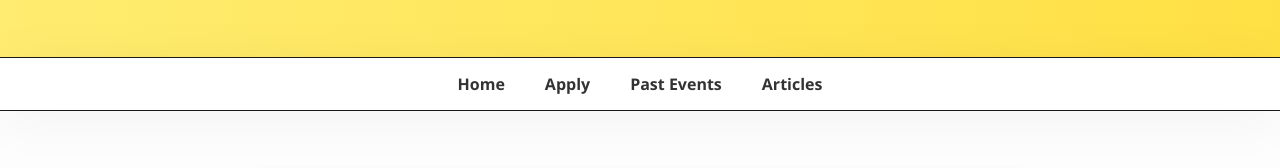
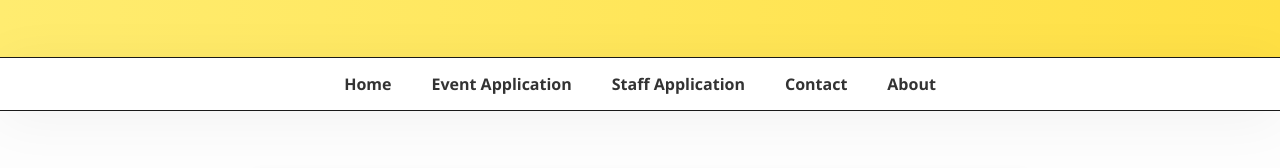
Before and after one commit to Nevm1nd/Nevmind-Civilization-Events, a plain HTML site: page index.html in a window 1280 px wide. Shown: the part 344-512 px from the top of the page. Drawn offline with Linux system fonts and the light colour scheme.

Commit message:
Update index.html

```diff
--- a/index.html
+++ b/index.html
@@ -151,10 +151,11 @@
   </header>
 
   <nav>
-    <a href="#">Home</a>
-    <a href="apply.html">Apply</a>
-    <a href="#events">Past Events</a>
-    <a href="#articles">Articles</a>
+    <a href="index.html">Home</a>
+    <a href="event-application-form.html">Event Application</a>
+    <a href="staff-application-form.html">Staff Application</a>
+    <a href="contact-us.html">Contact</a>
+    <a href="about.html">About</a>
   </nav>
 
   <div class="apply-section">
```
